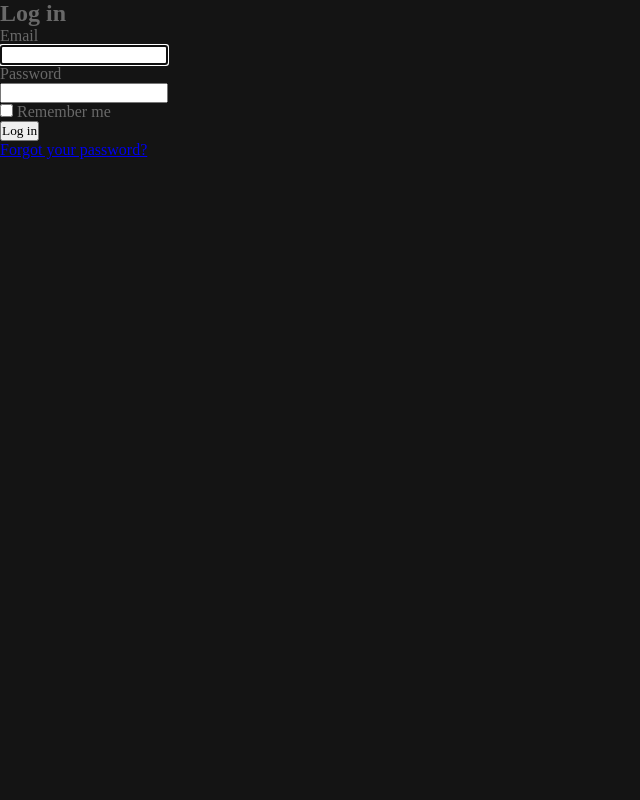
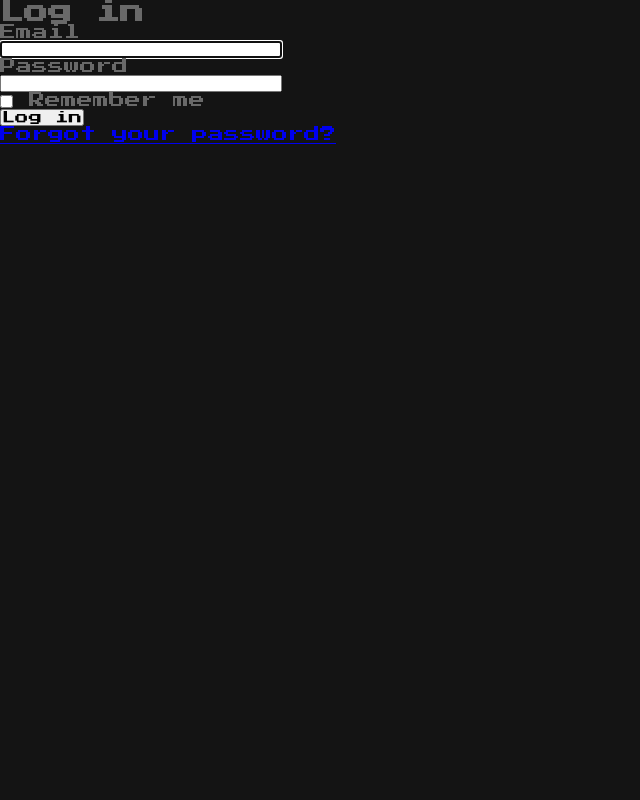
Before and after one commit to pulgamecanica/Puzzle-Club, a Rails app: page /admins/sign_in in a window 1280 px wide. Shown: the whole page, without its empty margins (0-640 px from the left). Run offline with Rails 7, Linux system fonts and the light colour scheme; style sheets or scripts are compiled from the project's sources; some web fonts are replaced.

Commit message:
Font Fix

```diff
--- a/app/assets/stylesheets/tournaments.scss
+++ b/app/assets/stylesheets/tournaments.scss
@@ -130,7 +130,7 @@ $green: rgb(0, 128, 0);
 							}
 							input {
 								padding: 0.5rem;
-								font-family: 'Pixel Font';
+								font-family: 'Press Start 2P';
 							}
 							.submit-vote {
 								display: inline-block;
--- a/app/assets/stylesheets/visitors.scss
+++ b/app/assets/stylesheets/visitors.scss
@@ -1,3 +1,4 @@
+@import url('https://fonts.googleapis.com/css2?family=Press+Start+2P&display=swap');
 @import 'tournaments';
 @import 'visitors_animations';
 $gray: #696969;
@@ -7,7 +8,7 @@ $purple: #6B4E71;
 $black: #141414;
 
 @font-face {
-	font-family: "Pixel Font";
+	font-family: "Press Start 2P";
 	src: font-url("/assets/PressStart2P-Regular");
 }
 
@@ -15,7 +16,7 @@ $black: #141414;
 	margin: 0;
 	padding: 0;
 	box-sizing: border-box;
-	font-family: "Pixel Font";
+	font-family: "Press Start 2P";
 }
 hr {
 	margin: 0.5rem;
```
